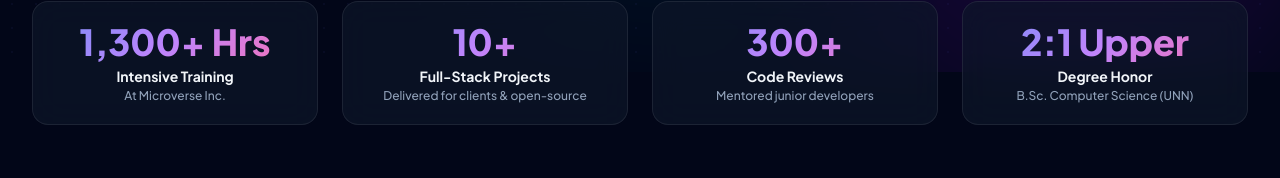
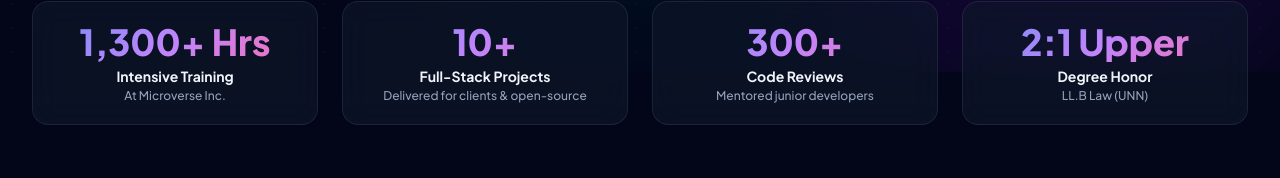
Before and after one commit to julzedz/portfolio_1, a React (Vite) app: page / in a window 1280 px wide. Shown: the part 728-906 px from the top of the page. Built offline with nearby package versions, Linux system fonts and the light colour scheme.

Commit message:
fix: Update education details in portfolio data to reflect correct degree and institution

```diff
--- a/src/data/portfolioData.ts
+++ b/src/data/portfolioData.ts
@@ -18,10 +18,22 @@ export const HERO_DATA = {
 };
 
 export const STATS_DATA: StatItem[] = [
-  { label: 'Intensive Training', value: '1,300+ Hrs', description: 'At Microverse Inc.' },
-  { label: 'Full-Stack Projects', value: '10+', description: 'Delivered for clients & open-source' },
-  { label: 'Code Reviews', value: '300+', description: 'Mentored junior developers' },
-  { label: 'Degree Honor', value: '2:1 Upper', description: 'B.Sc. Computer Science (UNN)' },
+  {
+    label: "Intensive Training",
+    value: "1,300+ Hrs",
+    description: "At Microverse Inc.",
+  },
+  {
+    label: "Full-Stack Projects",
+    value: "10+",
+    description: "Delivered for clients & open-source",
+  },
+  {
+    label: "Code Reviews",
+    value: "300+",
+    description: "Mentored junior developers",
+  },
+  { label: "Degree Honor", value: "2:1 Upper", description: "LL.B Law (UNN)" },
 ];
 
 export const SKILLS_DATA: Skill[] = [
@@ -336,27 +348,29 @@ export const PROJECTS_DATA: Project[] = [
 
 export const EDUCATION_DATA: Education[] = [
   {
-    id: 'edu-1',
-    institution: 'MICROVERSE INC.',
-    degree: 'Remote Full Stack Web Development Program, Full-Time',
-    period: '2022',
-    description: 'Spent 1,300+ hours mastering algorithms, data structures, and full-stack web development while simultaneously developing projects with Ruby-On-Rails, JavaScript, React, etc.',
+    id: "edu-1",
+    institution: "MICROVERSE INC.",
+    degree: "Remote Full Stack Web Development Program, Full-Time",
+    period: "2022",
+    description:
+      "Spent 1,300+ hours mastering algorithms, data structures, and full-stack web development while simultaneously developing projects with Ruby-On-Rails, JavaScript, React, etc.",
     highlights: [
-      'Developed skills in remote pair programming using GitHub, industry-standard Git Flow, and daily standups to collaborate with international remote developers',
-      'Built 10+ full-stack capstone projects adhering to strict technical code reviews and TDD practices',
-      'Mastered algorithms, data structures, React, Redux, Ruby on Rails, and PostgreSQL',
+      "Developed skills in remote pair programming using GitHub, industry-standard Git Flow, and daily standups to collaborate with international remote developers",
+      "Built 10+ full-stack capstone projects adhering to strict technical code reviews and TDD practices",
+      "Mastered algorithms, data structures, React, Redux, Ruby on Rails, and PostgreSQL",
     ],
   },
   {
-    id: 'edu-2',
-    institution: 'THE UNIVERSITY OF NIGERIA, ENUGU',
-    degree: 'B.Sc Computer Science (Second Class Upper Division)',
-    period: '2019',
-    description: 'Earned a B.Sc. in Computer Science with Second Class Upper Division (2:1) honors.',
+    id: "edu-2",
+    institution: "THE UNIVERSITY OF NIGERIA, ENUGU",
+    degree: "LL.B Law (Second Class Upper Division)",
+    period: "2019",
+    description:
+      "Earned an LL.B in Law with Second Class Upper Division (2:1) honors.",
     highlights: [
-      'Graduated with Second Class Upper Division (2:1) honors',
-      'Strong academic foundation in computer science principles, software engineering, and database systems',
-      'Completed coursework in data structures, algorithms, object-oriented programming, and computer networks',
+      "Graduated with Second Class Upper Division (2:1) honors",
+      "Strong academic foundation in legal principles, software engineering, and database systems",
+      "Completed coursework in data structures, algorithms, object-oriented programming, and computer networks",
     ],
   },
 ];
```
Also changed, not shown: requirements.txt.
